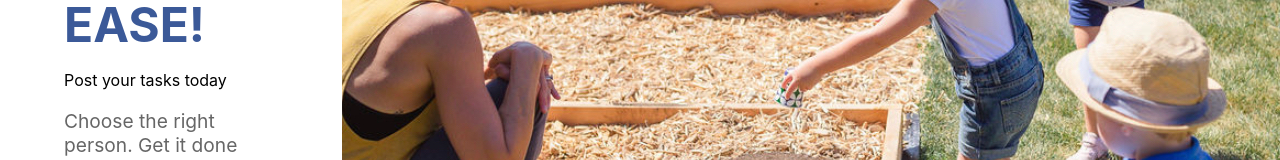
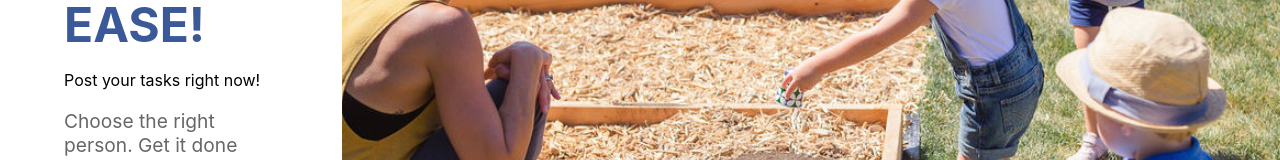
Before and after one commit to idris-Ak/Chat-app, a React (Create React App) app in the folder Message/chat-Frontend/: page / in a window 1280 px wide. Shown: the part 542-702 px from the top of the page. Built offline with nearby package versions, Linux system fonts and the light colour scheme.

Commit message:
test to verify if hosted server updates seamlessly with git pushes

```diff
--- a/Message/chat-Frontend/src/pages/Landing.js
+++ b/Message/chat-Frontend/src/pages/Landing.js
@@ -14,7 +14,7 @@ const Landing = () => {
         <div className="hero-section">
           <div className="hero-content">
             <h1>GET TASKS DONE WITH EASE!</h1>
-            <p>Post your tasks today</p>
+            <p>Post your tasks right now!</p>
             <p className="subtitle">Choose the right person. Get it done with ease!</p>
             <div className="cta-buttons">
               <Link to="/login" className="cta-btn login">Log In</Link>
```
